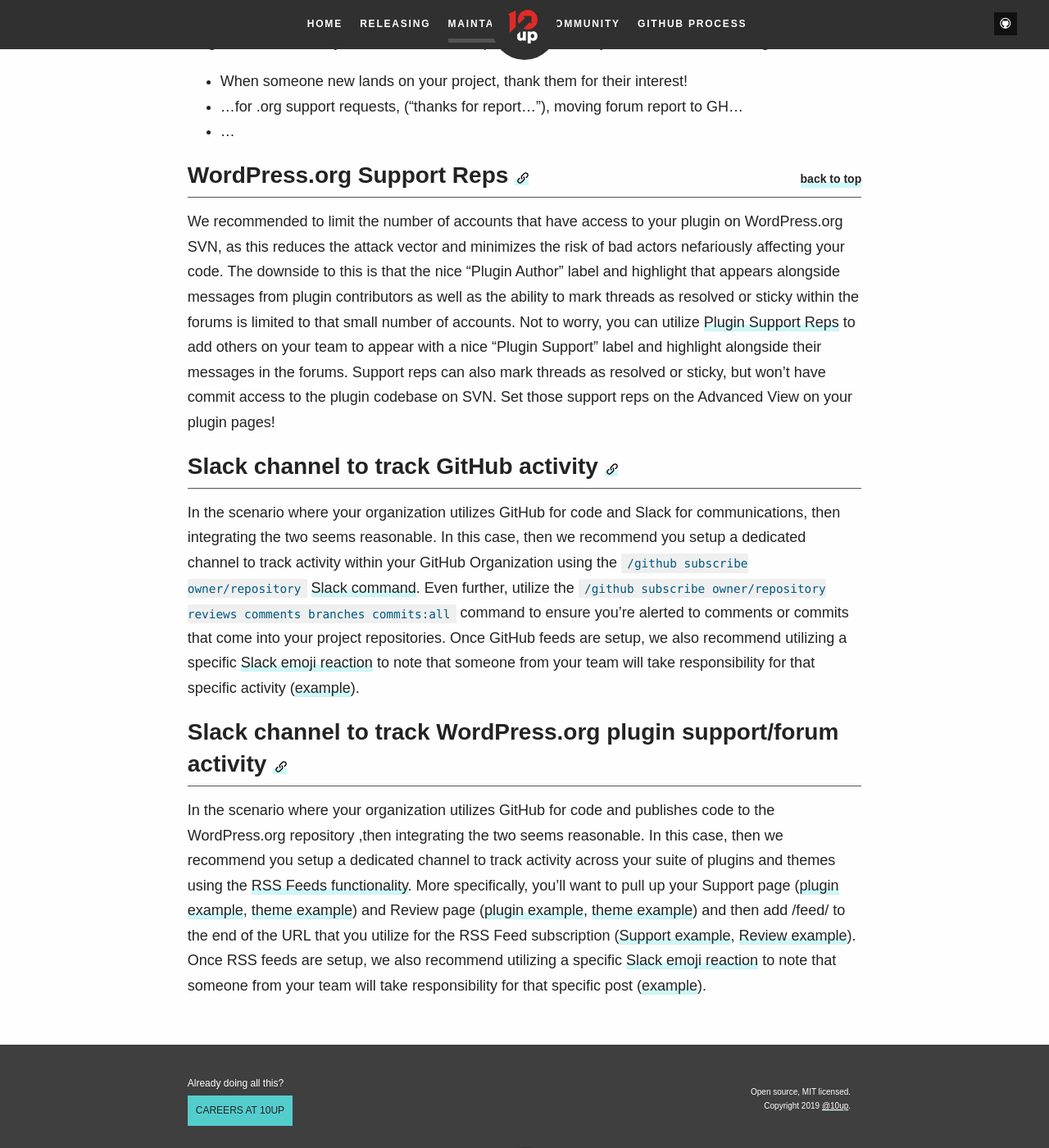
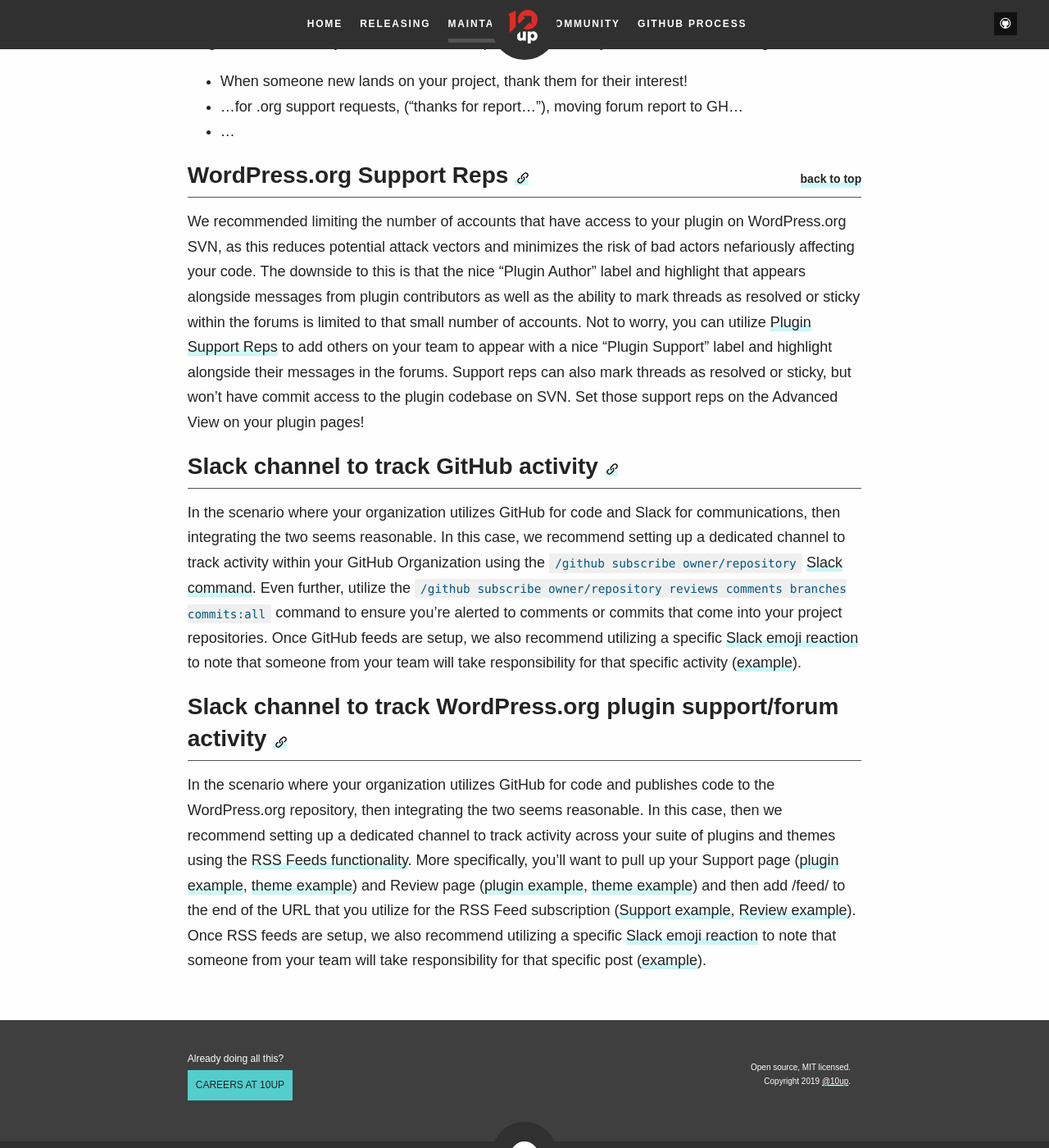
Before and after one commit to 10up/Open-Source-Best-Practices, a Jekyll site: the page built from maintaining.md, in a window 1280 px wide and 1400 px high, scrolled down 811 px. Shown: the whole window at 82% size. Built offline with Jekyll 4.4.1, drawn with Linux system fonts in a browser that asks for light colours; some web fonts are replaced.

Commit message:
typos and clarity suggestions
minor changes

```diff
--- a/_includes/markdown/Maintaining.md
+++ b/_includes/markdown/Maintaining.md
@@ -18,12 +18,12 @@ Issue triage will primarily be handled by our Open Source Leadership, but in ord
 
 <h2 id="dotorg-support-reps" class="anchor-heading">WordPress.org Support Reps {% include Util/link_anchor anchor="dotorg-support-reps" %} {% include Util/top %}</h2>
 
-We recommended to limit the number of accounts that have access to your plugin on WordPress.org SVN, as this reduces the attack vector and minimizes the risk of bad actors nefariously affecting your code.  The downside to this is that the nice “Plugin Author” label and highlight that appears alongside messages from plugin contributors as well as the ability to mark threads as resolved or sticky within the forums is limited to that small number of accounts.  Not to worry, you can utilize [Plugin Support Reps](https://make.wordpress.org/plugins/2017/09/04/plugin-support-reps/) to add others on your team to appear with a nice “Plugin Support” label and highlight alongside their messages in the forums.  Support reps can also mark threads as resolved or sticky, but won’t have commit access to the plugin codebase on SVN.  Set those support reps on the Advanced View on your plugin pages!
+We recommended limiting the number of accounts that have access to your plugin on WordPress.org SVN, as this reduces potential attack vectors and minimizes the risk of bad actors nefariously affecting your code.  The downside to this is that the nice “Plugin Author” label and highlight that appears alongside messages from plugin contributors as well as the ability to mark threads as resolved or sticky within the forums is limited to that small number of accounts.  Not to worry, you can utilize [Plugin Support Reps](https://make.wordpress.org/plugins/2017/09/04/plugin-support-reps/) to add others on your team to appear with a nice “Plugin Support” label and highlight alongside their messages in the forums.  Support reps can also mark threads as resolved or sticky, but won’t have commit access to the plugin codebase on SVN.  Set those support reps on the Advanced View on your plugin pages!
 
 <h2 id="slack-channel-github-activity" class="anchor-heading">Slack channel to track GitHub activity {% include Util/link_anchor anchor="slack-channel-github-activity" %}</h2>
 
-In the scenario where your organization utilizes GitHub for code and Slack for communications, then integrating the two seems reasonable.  In this case, then we recommend you setup a dedicated channel to track activity within your GitHub Organization using the `/github subscribe owner/repository` [Slack command](https://get.slack.help/hc/en-us/articles/232289568-GitHub-for-Slack).  Even further, utilize the `/github subscribe owner/repository reviews comments branches commits:all` command to ensure you’re alerted to comments or commits that come into your project repositories.  Once GitHub feeds are setup, we also recommend utilizing a specific [Slack emoji reaction](https://get.slack.help/hc/en-us/articles/206870317-Emoji-reactions) to note that someone from your team will take responsibility for that specific activity ([example](https://emojipedia.org/pushpin/)).
+In the scenario where your organization utilizes GitHub for code and Slack for communications, then integrating the two seems reasonable.  In this case, we recommend setting up a dedicated channel to track activity within your GitHub Organization using the `/github subscribe owner/repository` [Slack command](https://get.slack.help/hc/en-us/articles/232289568-GitHub-for-Slack).  Even further, utilize the `/github subscribe owner/repository reviews comments branches commits:all` command to ensure you’re alerted to comments or commits that come into your project repositories.  Once GitHub feeds are setup, we also recommend utilizing a specific [Slack emoji reaction](https://get.slack.help/hc/en-us/articles/206870317-Emoji-reactions) to note that someone from your team will take responsibility for that specific activity ([example](https://emojipedia.org/pushpin/)).
 
 <h2 id="slack-channel-dotorg-activity" class="anchor-heading">Slack channel to track WordPress.org plugin support/forum activity {% include Util/link_anchor anchor="slack-channel-dotorg-activity" %}</h2>
 
-In the scenario where your organization utilizes GitHub for code and publishes code to the WordPress.org repository ,then integrating the two seems reasonable.  In this case, then we recommend you setup a dedicated channel to track activity across your suite of plugins and themes using the [RSS Feeds functionality](https://get.slack.help/hc/en-us/articles/218688467-Add-RSS-feeds-to-Slack).  More specifically, you’ll want to pull up your Support page ([plugin example](https://wordpress.org/support/plugin/elasticpress/), [theme example](https://wordpress.org/support/theme/twentynineteen/)) and Review page ([plugin example](https://wordpress.org/plugins/elasticpress/#reviews), [theme example](https://wordpress.org/support/theme/twentynineteen/reviews/)) and then add /feed/ to the end of the URL that you utilize for the RSS Feed subscription ([Support example](https://wordpress.org/support/plugin/elaticpress/feed/), [Review example](https://wordpress.org/support/plugin/elasticpress/reviews/feed/)).  Once RSS feeds are setup, we also recommend utilizing a specific [Slack emoji reaction](https://get.slack.help/hc/en-us/articles/206870317-Emoji-reactions) to note that someone from your team will take responsibility for that specific post ([example](https://emojipedia.org/pushpin/)).
+In the scenario where your organization utilizes GitHub for code and publishes code to the WordPress.org repository, then integrating the two seems reasonable.  In this case, then we recommend setting up a dedicated channel to track activity across your suite of plugins and themes using the [RSS Feeds functionality](https://get.slack.help/hc/en-us/articles/218688467-Add-RSS-feeds-to-Slack).  More specifically, you’ll want to pull up your Support page ([plugin example](https://wordpress.org/support/plugin/elasticpress/), [theme example](https://wordpress.org/support/theme/twentynineteen/)) and Review page ([plugin example](https://wordpress.org/plugins/elasticpress/#reviews), [theme example](https://wordpress.org/support/theme/twentynineteen/reviews/)) and then add /feed/ to the end of the URL that you utilize for the RSS Feed subscription ([Support example](https://wordpress.org/support/plugin/elaticpress/feed/), [Review example](https://wordpress.org/support/plugin/elasticpress/reviews/feed/)).  Once RSS feeds are setup, we also recommend utilizing a specific [Slack emoji reaction](https://get.slack.help/hc/en-us/articles/206870317-Emoji-reactions) to note that someone from your team will take responsibility for that specific post ([example](https://emojipedia.org/pushpin/)).
```
